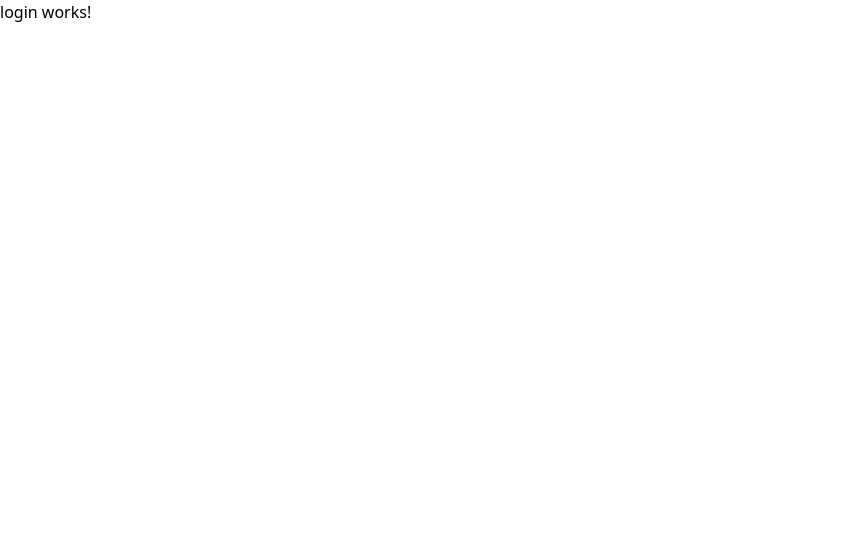
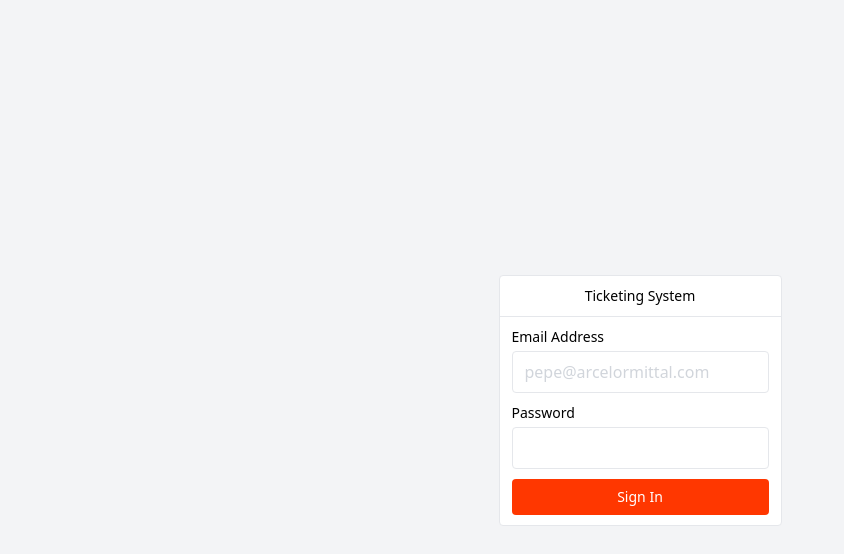
Before and after one commit to coderdiaz/example-angular, an Angular app: page /auth/login in a window 1280 px wide. Shown: the top 554 px of the page, without its empty margins (0-844 px from the left). Built offline with nearby package versions, Linux system fonts and the light colour scheme.

Commit message:
feat: added logic to handle login

```diff
--- a/src/app/core/auth/pages/login/login.component.html
+++ b/src/app/core/auth/pages/login/login.component.html
@@ -1 +1,34 @@
-<p>login works!</p>
+<div class="w-full min-h-screen flex items-center justify-center bg-gray-100">
+  <div class="max-w-screen-md mx-auto bg-white border border-gray-200 rounded">
+    <div class="px-3 py-2.5 border-b border-gray-200 flex items-center justify-center">
+      <p class="font-medium text-sm">Ticketing System</p>
+    </div>
+    <form class="px-3 py-2.5 flex flex-col gap-2.5" (submit)="handleOnSubmit($event)">
+      <fieldset class="flex flex-col gap-1">
+        <label class="font-medium text-sm">Email Address</label>
+        <input
+          name="email"
+          [(ngModel)]="emailAddress"
+          type="email"
+          placeholder="pepe@arcelormittal.com"
+          class="px-3 py-2 border border-gray-200 rounded placeholder:text-gray-300"
+        />
+      </fieldset>
+      <fieldset class="flex flex-col gap-1">
+        <label class="font-medium text-sm">Password</label>
+        <input
+          name="password"
+          [(ngModel)]="password"
+          type="password"
+          class="px-3 py-2 border border-gray-200 rounded placeholder:text-gray-300"
+        />
+      </fieldset>
+      <button
+        class="bg-[#ff3700] text-sm text-white w-full px-3 py-2 rounded hover:bg-opacity-90"
+        type="submit"
+      >
+        Sign In
+      </button>
+    </form>
+  </div>
+</div>
--- a/src/app/core/auth/pages/login/login.component.ts
+++ b/src/app/core/auth/pages/login/login.component.ts
@@ -1,12 +1,27 @@
-import { Component } from '@angular/core';
+import { Component, inject } from '@angular/core';
+import { FormsModule } from '@angular/forms';
+import { AuthService } from '../../services/auth.service';
 
 @Component({
   selector: 'app-login',
   standalone: true,
-  imports: [],
+  imports: [
+    FormsModule,
+  ],
   templateUrl: './login.component.html',
   styleUrl: './login.component.css'
 })
 export class LoginComponent {
+  private authService = inject(AuthService);
+  emailAddress: string = '';
+  password: string = '';
 
+  handleOnSubmit(event: Event) {
+    this.authService
+      .login({
+        identifier: this.emailAddress,
+        password: this.password,
+      })
+      .subscribe();
+  }
 }
--- a/src/app/core/auth/services/auth.service.ts
+++ b/src/app/core/auth/services/auth.service.ts
@@ -16,6 +16,17 @@ export class AuthService {
 
   constructor() {}
 
+  login(credentials: {
+    identifier: string;
+    password: string;
+  }): Observable<User> {
+    return this.http
+      .post<User>(`${environment.TICKETS_API_URL}/auth/local`, credentials)
+      .pipe(
+        tap(response => this.setAuth(response))
+      )
+  }
+
   register(credentials: {
     username: string;
     email: string;
```
